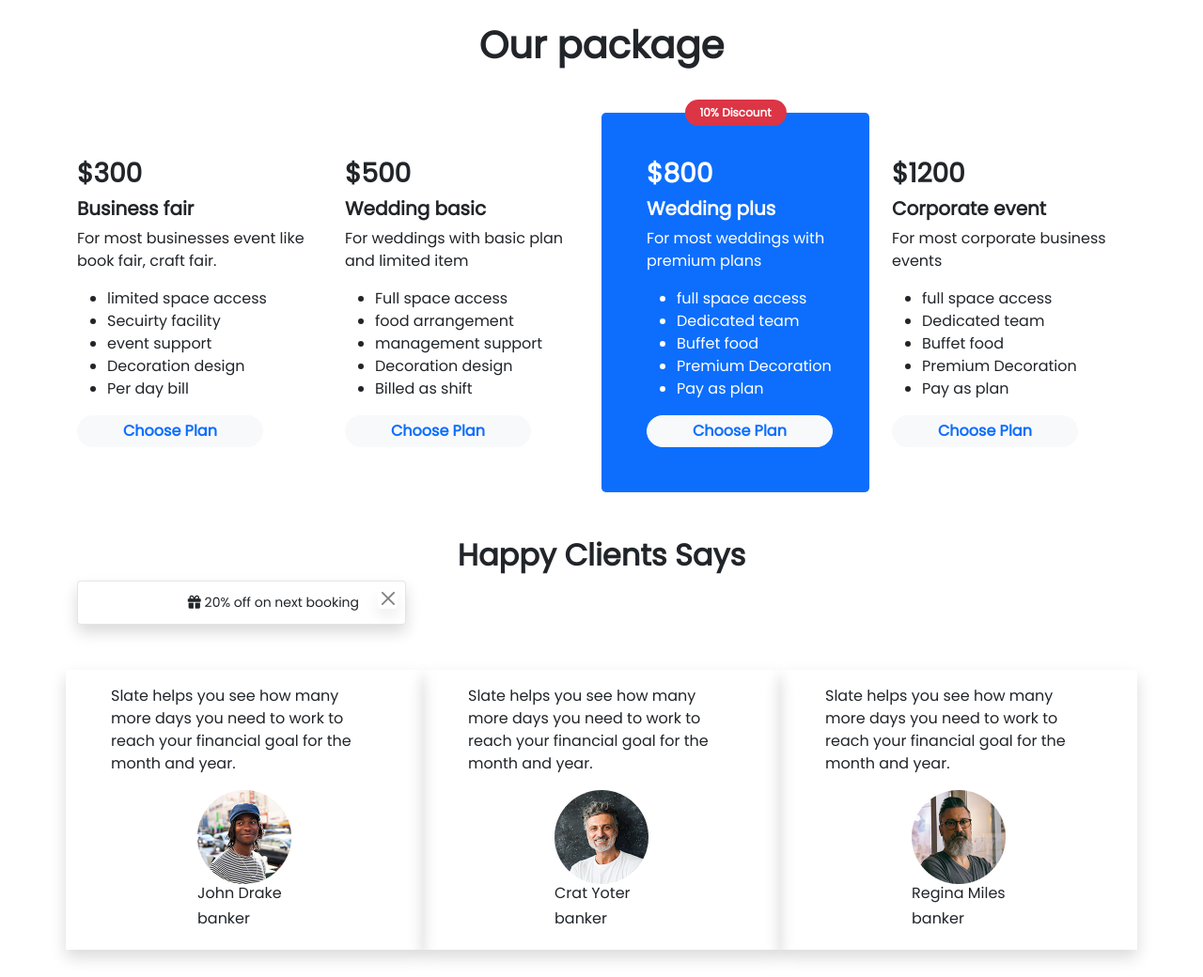
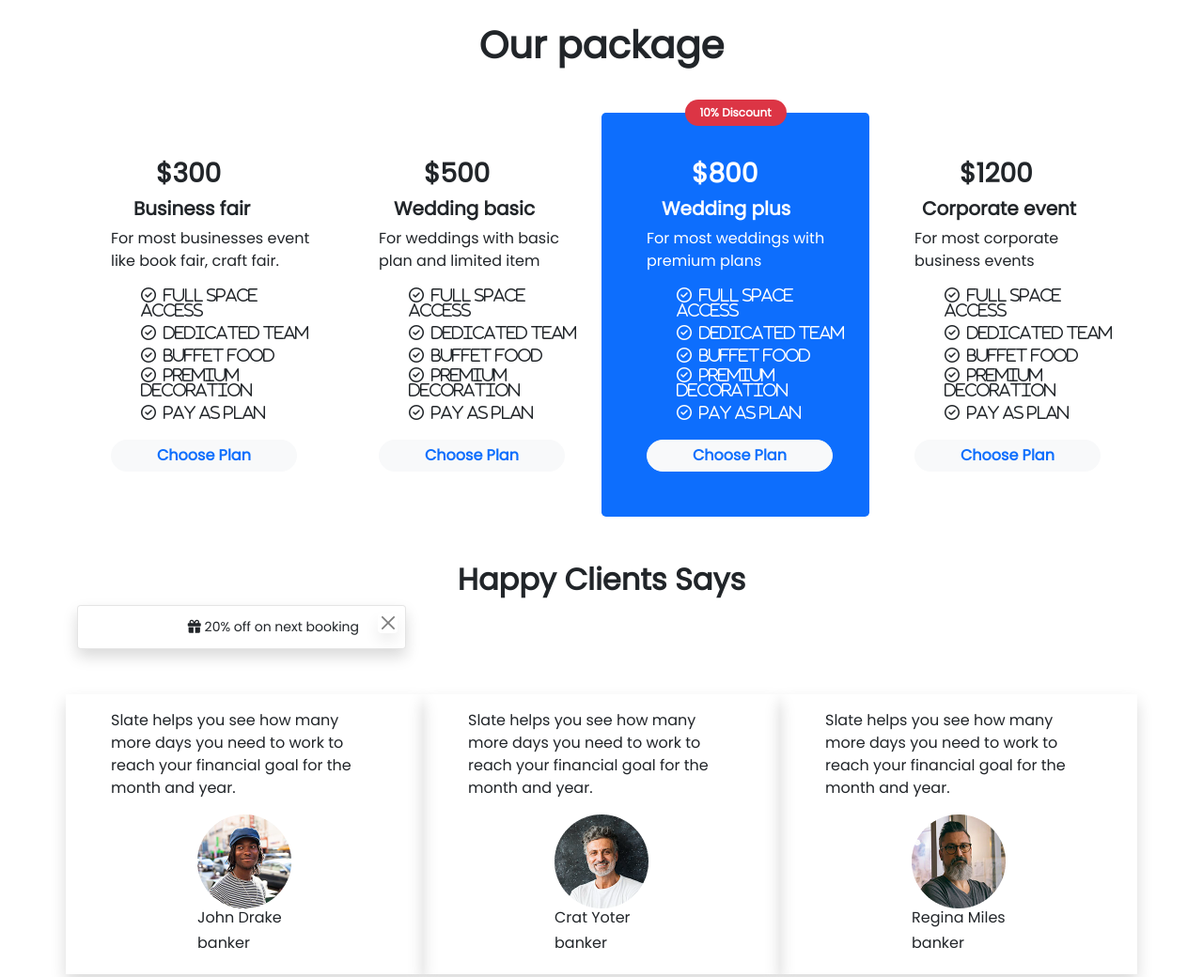
Before and after one commit to ripionck/convention-center-ripionck, a plain HTML site: page index.html in a window 1280 px wide. Shown: the part 680-1720 px from the top of the page at 94% size. Drawn offline with nearby package versions, Linux system fonts and the light colour scheme.

Commit message:
list item corrected

```diff
--- a/css/style.css
+++ b/css/style.css
@@ -1,5 +1,21 @@
 /* google font */
 @import url('https://fonts.googleapis.com/css2?family=Poppins&display=swap');
+
 body {
     font-family: 'Poppins', sans-serif;
 }
+
+.list-decoration{
+    list-style: none;
+}
+
+/* media query */
+@media (max-width:576px) {
+    .coloumn-2 {
+        order: 1;
+    }
+    .coloumn-1 {
+        order: 2;
+        margin-top: 10px;
+    }
+}
--- a/index.html
+++ b/index.html
@@ -61,7 +61,7 @@
                 </div>
                 <div class="carousel-inner">
                     <div class="carousel-item active">
-                        <img height="600px" src="images/picture-1.png" class="d-block w-100" alt="...">
+                        <img height="600px" src="images/picture-1.png" class="d-block w-100 opacity-75" alt="...">
                         <div class="carousel-caption d-md-block">
                             <h2>The perfect venue of your next event</h2>
                             <p>Spectra Convention Centre (SCC) is one of the ORIGINAL and LEADING convention centers
@@ -76,7 +76,7 @@
                         </div>
                     </div>
                     <div class="carousel-item">
-                        <img height="600px" src="images/picture-2.png" class="d-block w-100" alt="...">
+                        <img height="600px" src="images/picture-2.png" class="d-block w-100  opacity-75" alt="...">
                         <div class="carousel-caption  d-md-block">
                             <h2>The perfect venue of your next event</h2>
                             <p>Spectra Convention Centre (SCC) is one of the ORIGINAL and LEADING convention centers in
@@ -90,7 +90,7 @@
                         </div>
                     </div>
                     <div class="carousel-item">
-                        <img height="600px" src="images/picture-3.png" class="d-block w-100" alt="...">
+                        <img height="600px" src="images/picture-3.png" class="d-block w-100  opacity-75" alt="...">
                         <div class="carousel-caption d-md-block">
                             <h2>The perfect venue of your next event</h2>
                             <p>Spectra Convention Centre (SCC) is one of the ORIGINAL and LEADING convention centers in
@@ -104,7 +104,7 @@
                         </div>
                     </div>
                     <div class="carousel-item">
-                        <img height="600px" src="images/picture-4.png" class="d-block w-100" alt="...">
+                        <img height="600px" src="images/picture-4.png" class="d-block w-100  opacity-75" alt="...">
                         <div class="carousel-caption d-md-block">
                             <h2>The perfect venue of your next event</h2>
                             <p>Spectra Convention Centre (SCC) is one of the ORIGINAL and LEADING convention centers in
@@ -136,32 +136,32 @@
         <section class="container mt-5">
             <h1 class="text-center fw-bold">Our package</h1>
             <div class="row mt-5">
-                <div class="col-lg-3 col-md-6 py-5">
-                    <h3 class="fw-bold">$300</h3>
-                    <h5 class="fw-bold">Business fair</h5>
+                <div class="col-lg-3 col-md-6 py-5 ps-5">
+                    <h3 class="fw-bold ps-5">$300</h3>
+                    <h5 class="fw-bold ps-4">Business fair</h5>
                     <p>For most businesses event
                         like book fair, craft fair.</p>
-                    <ul>
-                        <li>limited space access</li>
-                        <li>Secuirty facility</li>
-                        <li>event support</li>
-                        <li>Decoration design</li>
-                        <li>Per day bill</li>
+                    <ul class="list-decoration">
+                        <li><i class="far fa-check-circle"><span class="ms-2">Full space access</span> </i></li>
+                        <li><i class="far fa-check-circle"><span class="ms-2">Dedicated team</span></i></li>
+                        <li><i class="far fa-check-circle"><span class="ms-2">Buffet food</span></i></li>
+                        <li><i class="far fa-check-circle"><span class="ms-2">Premium decoration</span></i></li>
+                        <li><i class="far fa-check-circle"><span class="ms-2">Pay as plan</span></i></li>
                     </ul>
                     <button type="button"
                         class="btn btn-light text-primary fw-bold btn-lg fs-6 lh-1 px-5 rounded-pill">Choose
                         Plan</button>
                 </div>
-                <div class="col-lg-3 col-md-6 py-5">
-                    <h3 class="fw-bold">$500</h3>
-                    <h5 class="fw-bold">Wedding basic</h5>
+                <div class="col-lg-3 col-md-6 py-5 ps-5">
+                    <h3 class="fw-bold ps-5">$500</h3>
+                    <h5 class="fw-bold ps-3">Wedding basic</h5>
                     <p>For weddings with basic plan and limited item</p>
-                    <ul>
-                        <li>Full space access</li>
-                        <li>food arrangement</li>
-                        <li>management support</li>
-                        <li>Decoration design</li>
-                        <li>Billed as shift</li>
+                    <ul class="list-decoration">
+                        <li><i class="far fa-check-circle"><span class="ms-2">Full space access</span> </i></li>
+                        <li><i class="far fa-check-circle"><span class="ms-2">Dedicated team</span></i></li>
+                        <li><i class="far fa-check-circle"><span class="ms-2">Buffet food</span></i></li>
+                        <li><i class="far fa-check-circle"><span class="ms-2">Premium decoration</span></i></li>
+                        <li><i class="far fa-check-circle"><span class="ms-2">Pay as plan</span></i></li>
                     </ul>
                     <button type="button"
                         class="btn btn-light text-primary fw-bold btn-lg fs-6 lh-1 px-5 rounded-pill ">Choose
@@ -173,30 +173,30 @@
                         10% Discount
                         <span class="visually-hidden">unread messages</span>
                     </span>
-                    <h3 class="fw-bold">$800</h3>
-                    <h5 class="fw-bold">Wedding plus</h5>
+                    <h3 class="fw-bold ps-5">$800</h3>
+                    <h5 class="fw-bold ps-3">Wedding plus</h5>
                     <p>For most weddings with premium plans </p>
-                    <ul>
-                        <li>full space access</li>
-                        <li>Dedicated team</li>
-                        <li>Buffet food</li>
-                        <li>Premium Decoration</li>
-                        <li>Pay as plan</li>
+                    <ul class="list-decoration">
+                        <li><i class="far fa-check-circle"><span class="ms-2">Full space access</span> </i></li>
+                        <li><i class="far fa-check-circle"><span class="ms-2">Dedicated team</span></i></li>
+                        <li><i class="far fa-check-circle"><span class="ms-2">Buffet food</span></i></li>
+                        <li><i class="far fa-check-circle"><span class="ms-2">Premium decoration</span></i></li>
+                        <li><i class="far fa-check-circle"><span class="ms-2">Pay as plan</span></i></li>
                     </ul>
                     <button type="button"
                         class="btn btn-light text-primary fw-bold btn-lg fs-6 lh-1 px-5 rounded-pill">Choose
                         Plan</button>
                 </div>
-                <div class="col-lg-3 col-md-6 py-5 ps-4">
-                    <h3 class="fw-bold">$1200</h3>
-                    <h5 class="fw-bold">Corporate event</h5>
+                <div class="col-lg-3 col-md-6 py-5 ps-5">
+                    <h3 class="fw-bold ps-5">$1200</h3>
+                    <h5 class="fw-bold ps-2">Corporate event</h5>
                     <p>For most corporate business events</p>
-                    <ul>
-                        <li>full space access</li>
-                        <li>Dedicated team</li>
-                        <li>Buffet food</li>
-                        <li>Premium Decoration</li>
-                        <li>Pay as plan</li>
+                    <ul class="list-decoration">
+                        <li><i class="far fa-check-circle"><span class="ms-2">Full space access</span> </i></li>
+                        <li><i class="far fa-check-circle"><span class="ms-2">Dedicated team</span></i></li>
+                        <li><i class="far fa-check-circle"><span class="ms-2">Buffet food</span></i></li>
+                        <li><i class="far fa-check-circle"><span class="ms-2">Premium decoration</span></i></li>
+                        <li><i class="far fa-check-circle"><span class="ms-2">Pay as plan</span></i></li>
                     </ul>
                     <button type="button"
                         class="btn btn-light text-primary fw-bold btn-lg fs-6 lh-1 px-5 rounded-pill">Choose
@@ -207,7 +207,7 @@
         <!-- happy clients says -->
         <section class="container mt-5">
             <h2 class="text-center fw-bold">Happy Clients Says</h2>
-            <!-- toast -->
+            <!-- toast start -->
             <div class="toast show align-items-center" role="alert" aria-live="assertive" aria-atomic="true">
                 <div class="d-flex">
                     <div class="toast-body ms-auto">
@@ -376,17 +376,17 @@
     <!-- footer -->
     <footer class="bg-dark py-5 mt-5">
         <div class="row">
-            <div class="col-sm-12 col-lg-6 d-flex justify-content-center align-items-center text-white">
+            <div class="col-sm-12 col-lg-6 d-flex justify-content-center align-items-center text-white coloumn-1">
                 <p><small>&copy2020 bike. All rights reserved</small></p>
             </div>
-            <div class="col-sm-12 col-lg-6 d-flex justify-content-center">
+            <div class="col-sm-12 col-lg-6 d-flex justify-content-center coloumn-2">
                 <div class="d-grid gap-3">
                     <h5 class=" text-white">Get the App</h5>
                     <a href=" https://apps.apple.com/us/app/clock/id1584215688" target="_blank">
-                        <img class="img-fluid" src="images/apple.png" alt=""><br>
+                        <img src="images/apple.png" alt=""><br>
                     </a>
                     <a href="https://play.google.com/store/apps/details?id=me.mycake" target="_blank">
-                        <img class="img-fluid" src="images/google.png" alt="">
+                        <img src="images/google.png" alt="">
                     </a>
                 </div>
             </div>
```
